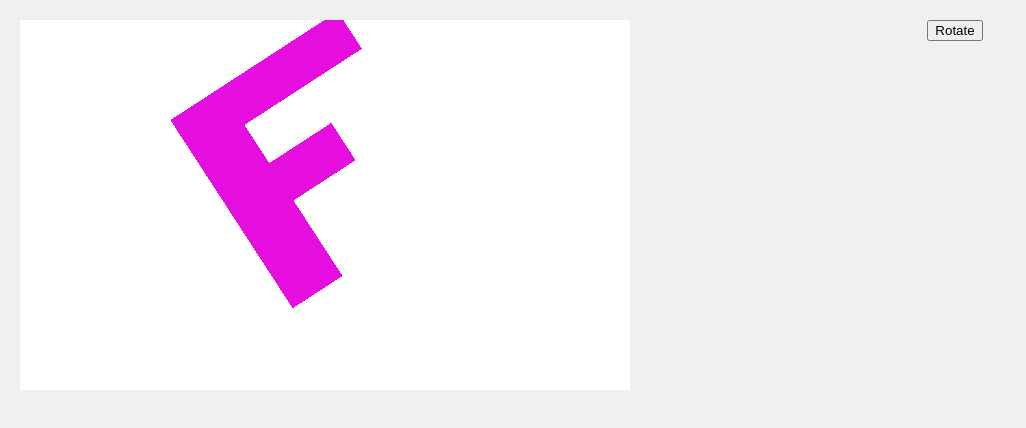
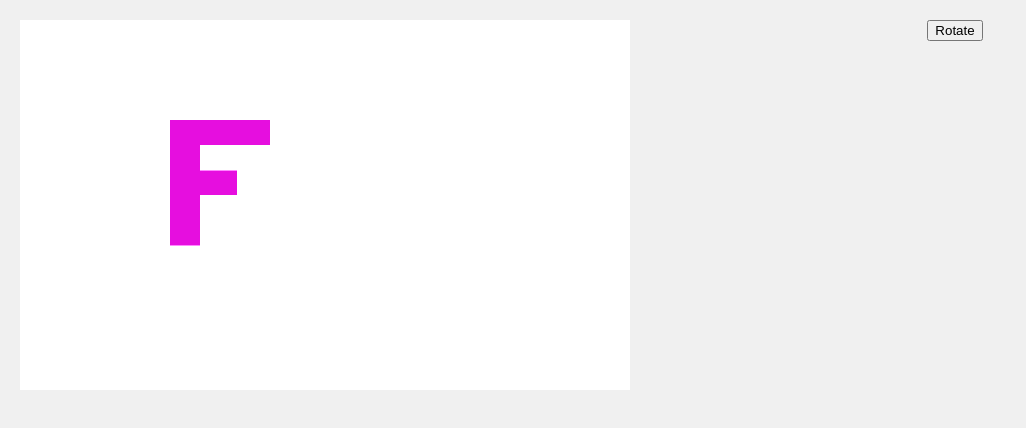
Before and after one commit to RANGELJ/tactics-engine, a Vue app: page / in a window 1280 px wide. Shown: the top 428 px of the page, without its empty margins (0-1026 px from the left). Built offline with nearby package versions, Linux system fonts and the light colour scheme.

Commit message:
Working example of 3D

```diff
--- a/src/router/index.ts
+++ b/src/router/index.ts
@@ -4,7 +4,7 @@ const routes: Array<RouteRecordRaw> = [
     {
         path: '/',
         name: 'home',
-        component: () => import(/* webpackChunkName: "about" */ '../views/2DFExampleView.vue')
+        component: () => import(/* webpackChunkName: "about" */ '../views/3DExampleView.vue')
     }
 ]
 
--- a/src/shared/glProgramBuild3D.ts
+++ b/src/shared/glProgramBuild3D.ts
@@ -107,7 +107,6 @@ const glProgramBuildBase2DExample = async (gl: WebGL2RenderingContext) => {
             .translate(translation[0], translation[1], 0)
             .rotateX(angleInRadians)
             .value
-        console.log('matrix', matrix)
 
         gl.uniformMatrix4fv(locations.uniforms.matrix, false, matrix)
 
--- /dev/null
+++ b/src/views/3DExampleView.vue
@@ -0,0 +1,71 @@
+<template>
+    <div class="mainFrame">
+        <canvas id="mainCanvas" />
+        <div class="toolsPanel">
+            <button @click="printUseProgram">Rotate</button>
+        </div>
+    </div>
+</template>
+
+<script lang="ts" setup>
+import glSceneDrawWithProgram from '@/shared/glSceneDrawWithProgram'
+import glProgramBuild3D, { SceneProgram } from '@/shared/glProgramBuild3D'
+import { onMounted } from 'vue'
+
+let gl: WebGL2RenderingContext | undefined
+let sceneProgram: SceneProgram | undefined
+
+const drawScene = () => {
+    if (!sceneProgram || !gl) {
+        return
+    }
+    glSceneDrawWithProgram({
+        gl,
+        useProgram: sceneProgram.useProgram
+    })
+}
+
+onMounted(async () => {
+    const canvas = document.getElementById('mainCanvas') as HTMLCanvasElement
+    gl = canvas.getContext('webgl2') ?? undefined
+
+    if (!gl) {
+        return
+    }
+
+    sceneProgram = await glProgramBuild3D(gl)
+
+    drawScene()
+})
+
+const printUseProgram = () => {
+    if (!sceneProgram) {
+        return
+    }
+    sceneProgram.setRotationDegrees(50)
+    drawScene()
+}
+</script>
+
+<style scoped>
+.mainFrame {
+    width: 100%;
+    height: 100%;
+    background-color: #f0f0f0;
+    display: grid;
+    grid-template-columns: 20px 1fr 20px 1fr 20px;
+    grid-template-rows: 20px 1fr 20px 1fr 20px;
+}
+
+.toolsPanel {
+    grid-column-start: 4;
+    grid-row-start: 2;
+}
+
+#mainCanvas {
+    grid-column-start: 2;
+    grid-row-start: 2;
+    width: 100%;
+    height: 100%;
+}
+</style>
```
